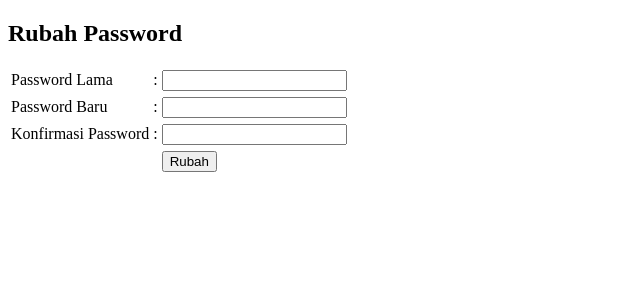
After one commit to ipagastya/KMS-BBPPT, a PHP site: page /ganti_password.php in a window 1280 px wide. The commit adds this page. Shown: the top 300 px of the page, without its empty margins (0-640 px from the left). Run offline with PHP 8.4, Linux system fonts and the light colour scheme; the visitor is signed in with stand-in values (Sample User, id 1); data that the repository does not hold is empty.

Commit message:
add change password

```diff
--- a/edit_akun.php
+++ b/edit_akun.php
@@ -2,6 +2,9 @@
   session_start();
   if($_SESSION['status']!="login"){
       header("location:login.php?pesan=belum_login");
+  }
+  if ($_SESSION['level'] != "Admin"){
+    header("location:dashboard.php");
   }
 ?>
 <!DOCTYPE html>
--- /dev/null
+++ b/ganti_password.php
@@ -0,0 +1,101 @@
+<?php
+  session_start();
+  if($_SESSION['status']!="login"){
+      header("location:login.php?pesan=belum_login");
+  }
+?>
+
+<!DOCTYPE html>
+<html lang="en">
+<head>
+	<title>Ganti Password</title>
+<head>
+<body>
+
+	<h2>Rubah Password</h2>
+
+	<?php
+	//mengatasi error notice dan warning
+	//error ini biasa muncul jika dijalankan di localhost, jika online tidak ada masalah
+	error_reporting(E_ALL ^ (E_NOTICE | E_WARNING));
+
+	//koneksi ke database
+    require_once 'koneksi.php';
+
+	//proses jika tombol rubah di klik
+	if($_POST['submit']){
+		//membuat variabel untuk menyimpan data inputan yang di isikan di form
+		$password_lama			= $_POST['password_lama'];
+		$password_baru			= $_POST['password_baru'];
+		$konfirmasi_password	= $_POST['konfirmasi_password'];
+
+		//cek dahulu ke database dengan query SELECT
+		//kondisi adalah WHERE (dimana) kolom password adalah $password_lama di encrypt m5
+		//encrypt -> md5($password_lama)
+		$password_lama	= md5($password_lama);
+		$cek 			= $koneksi->query("SELECT password FROM akun WHERE password='$password_lama'");
+
+		if($cek->num_rows){
+			//kondisi ini jika password lama yang dimasukkan sama dengan yang ada di database
+			//membuat kondisi minimal password adalah 5 karakter
+			if(strlen($password_baru) >= 5){
+				//jika password baru sudah 5 atau lebih, maka lanjut ke bawah
+				//membuat kondisi jika password baru harus sama dengan konfirmasi password
+				if($password_baru == $konfirmasi_password){
+					//jika semua kondisi sudah benar, maka melakukan update kedatabase
+					//query UPDATE SET password = encrypt md5 password_baru
+					//kondisi WHERE id user = session id pada saat login, maka yang di ubah hanya user dengan id tersebut
+					$password_baru 	= md5($password_baru);
+					$email_user 		= $_SESSION['email'];//ini dari session saat login
+
+					$update 		= $koneksi->query("UPDATE akun SET password='$password_baru' WHERE email='$email_user'");
+					if($update){
+						//kondisi jika proses query UPDATE berhasil
+						echo 'Password berhasil di rubah';
+					}else{
+						//kondisi jika proses query gagal
+						echo 'Gagal merubah password';
+					}
+				}else{
+					//kondisi jika password baru beda dengan konfirmasi password
+					echo 'Konfirmasi password tidak cocok';
+				}
+			}else{
+				//kondisi jika password baru yang dimasukkan kurang dari 5 karakter
+				echo 'Minimal password baru adalah 5 karakter';
+			}
+		}else{
+			//kondisi jika password lama tidak cocok dengan data yang ada di database
+			echo 'Password lama tidak cocok';
+		}
+	}
+	?>
+
+	<!-- mulai form rubah password -->
+	<form method="post" action="">
+		<table>
+			<tr>
+				<td>Password Lama</td>
+				<td>:</td>
+				<td><input type="password" name="password_lama" required></td>
+			<tr>
+			<tr>
+				<td>Password Baru</td>
+				<td>:</td>
+				<td><input type="password" name="password_baru" required></td>
+			<tr>
+			<tr>
+				<td>Konfirmasi Password</td>
+				<td>:</td>
+				<td><input type="password" name="konfirmasi_password" required></td>
+			<tr>
+			<tr>
+				<td>&nbsp;</td>
+				<td></td>
+				<td><input type="submit" name="submit" value="Rubah"></td>
+			<tr>
+		</table>
+	</form>
+	<!-- selesai form rubah password -->
+</body>
+</html>
```
